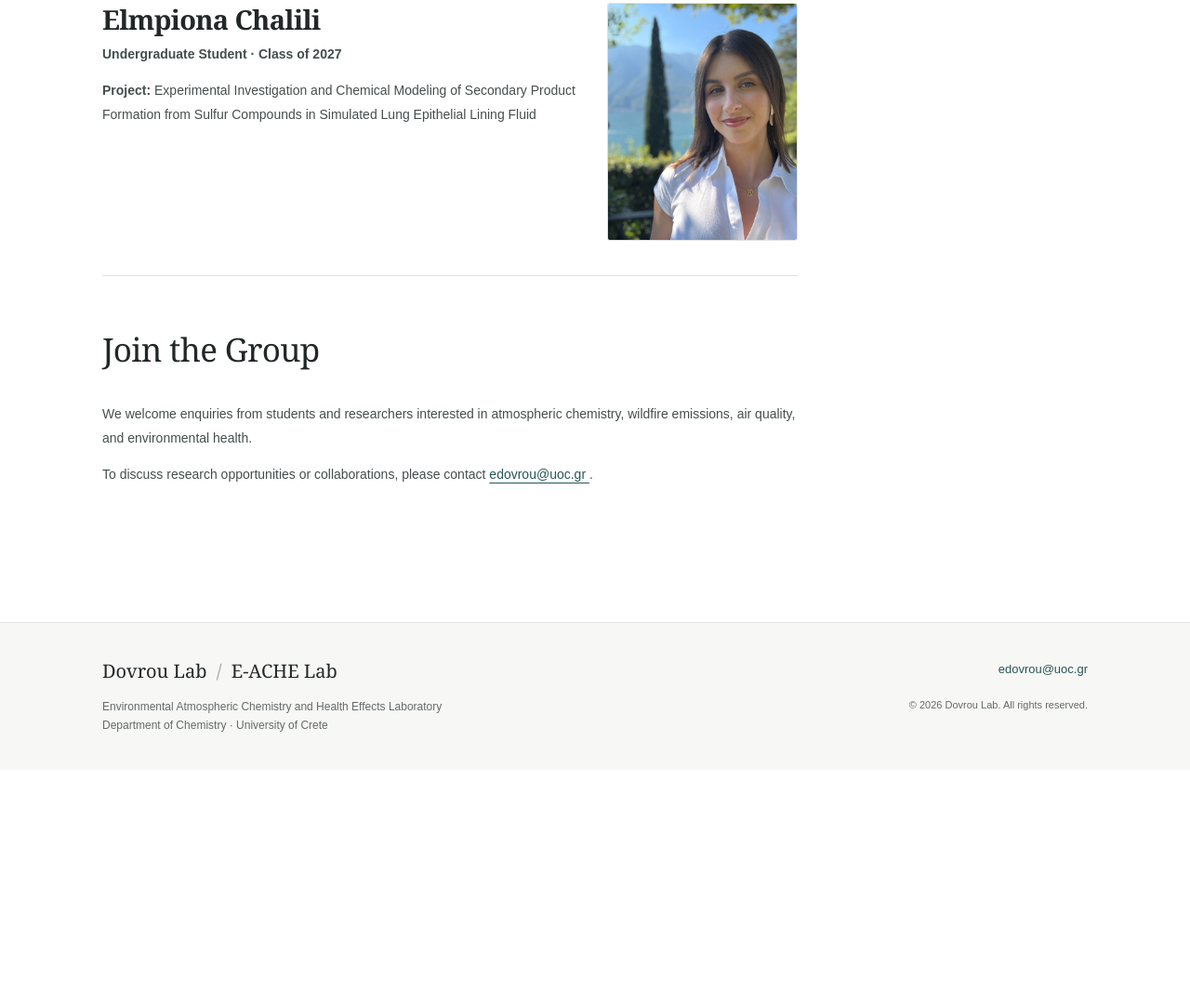
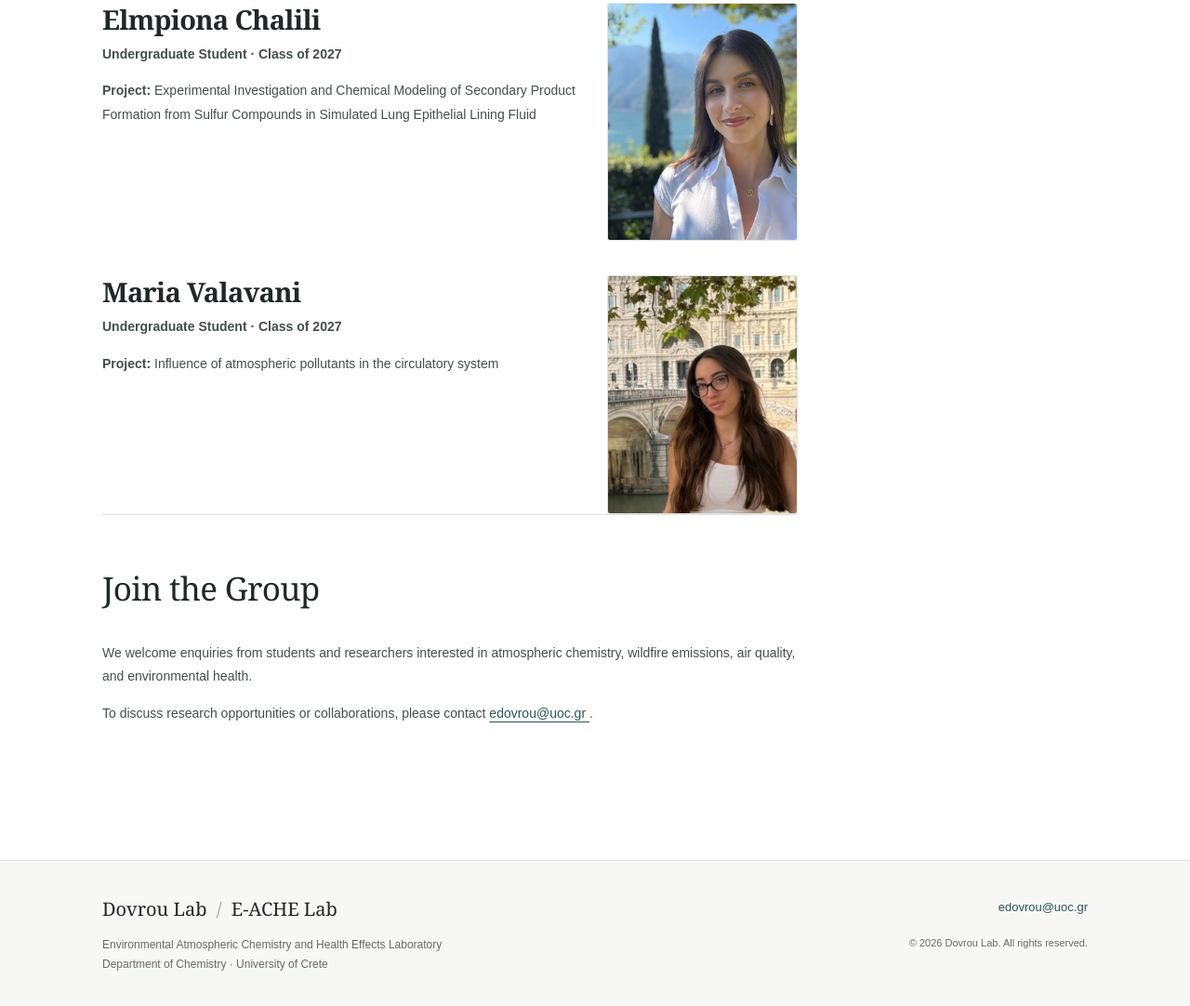
Before and after one commit to elenidovrouUoC/elenidovrouUoC.github.io, a plain HTML site: page group-members.html in a window 1280 px wide. Shown: the part 960-2042 px from the top of the page at 93% size. Before the commit the page ends 1788 px from the top, so only its background shows below. Drawn offline with Linux system fonts and the light colour scheme.

Commit message:
Update group-members.html

```diff
--- a/group-members.html
+++ b/group-members.html
@@ -135,6 +135,15 @@
        <img class="member-photo" src="assets/elmpiona-chalili.jpg" alt="Portrait of Elmpiona Chalili" width="2048" height="1536" loading="lazy"/>
       </article>
      </section>
+       <article class="member-profile">
+       <div class="member-details">
+        <h3 class="bio-title">Maria Valavani</h3>
+        <p class="bio-role">Undergraduate Student &middot; Class of 2027</p>
+        <p><strong>Project:</strong> Influence of atmospheric pollutants in the circulatory system</p>
+       </div>
+       <img class="member-photo" src="assets/maria_valavani.jpg" alt="Portrait of Elmpiona Chalili" width="2048" height="1536" loading="lazy"/>
+      </article>
+     </section>
      <section class="content-section" id="join-us">
       <div class="section-heading">
        <h2>
```
